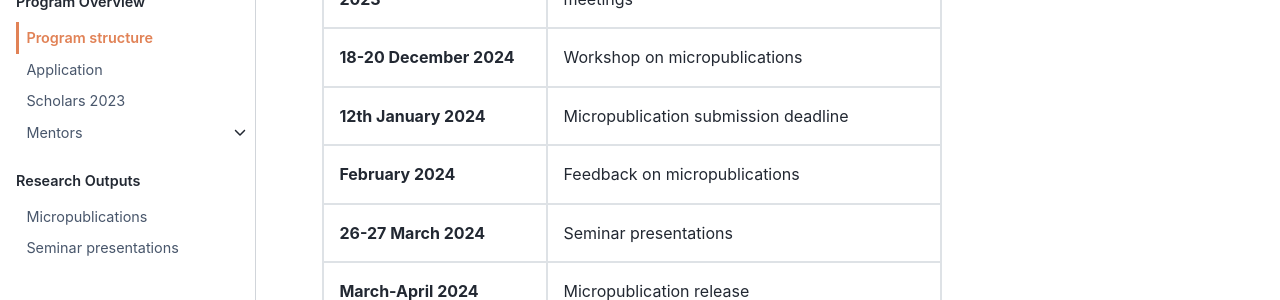
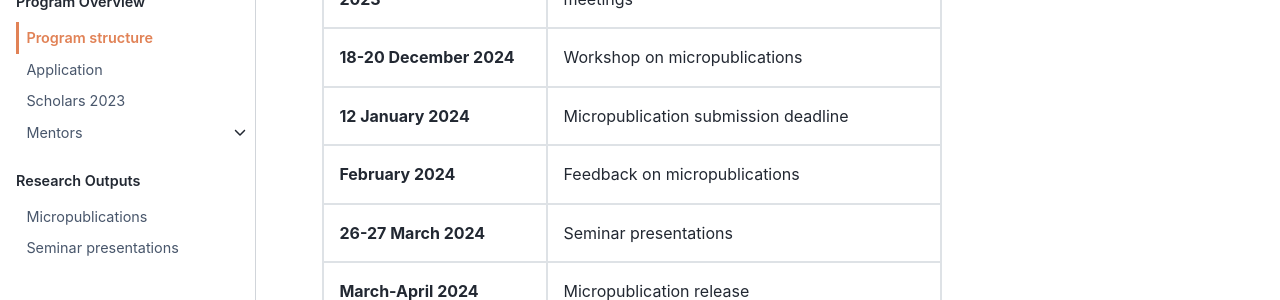
Before and after one commit to neuromatch/impact-scholars, a Jupyter Book: the page built from impact-scholars/structure.md, in a window 1280 px wide and 900 px high, scrolled down 950 px. Shown: the part 414-714 px from the top of the window. Built offline with Jupyter Book 1.0.4 settings and Sphinx 7.4.7 and the Sphinx Book theme 1.1.4, drawn with Linux system fonts in a browser that asks for light colours.

Commit message:
Make date format consistent

```diff
--- a/impact-scholars/structure.md
+++ b/impact-scholars/structure.md
@@ -47,7 +47,7 @@ We are actively working to provide participants with further professional and ac
     <td>Workshop on micropublications</td>
 </tr>
 <tr>
-    <td><b>12th January 2024</b></td>
+    <td><b>12 January 2024</b></td>
     <td>Micropublication submission deadline</td>
 </tr>
 <tr>
```
